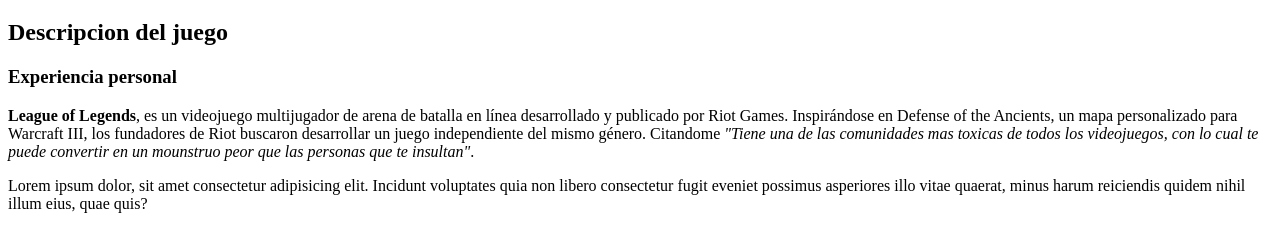
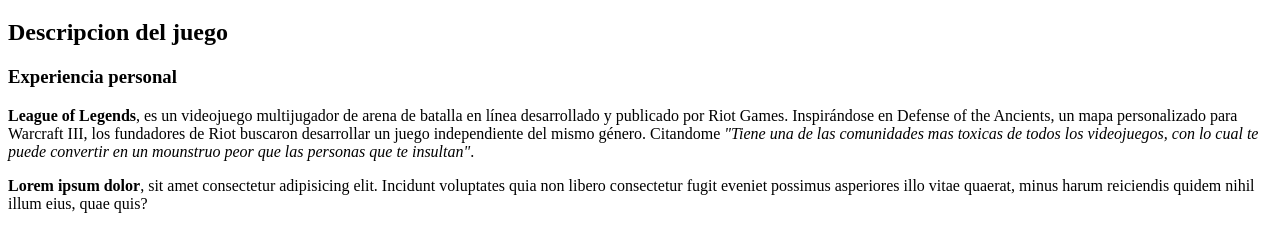
Before and after one commit to DiegoRedondo1702/working-with-Text, a plain HTML site: page index.html in a window 1280 px wide. Shown: the part 61-312 px from the top of the page. Drawn offline with Linux system fonts and the light colour scheme.

Commit message:
Add index.html

```diff
--- a/index.html
+++ b/index.html
@@ -12,7 +12,7 @@
     <!-- Contenido del juego -->
     <p><strong>League of Legends</strong>, es un videojuego multijugador de arena de batalla en línea desarrollado y publicado por Riot Games. Inspirándose en Defense of the Ancients, un mapa personalizado para Warcraft III, los fundadores de Riot buscaron desarrollar un juego independiente del mismo género. Citandome <em>"Tiene una de las comunidades mas toxicas de todos los videojuegos, con lo cual te puede convertir en un mounstruo peor que las personas que te insultan"</em>.</p>
 
-    Lorem ipsum dolor, sit amet consectetur adipisicing elit. Incidunt voluptates quia non libero consectetur fugit eveniet possimus asperiores illo vitae quaerat, minus harum reiciendis quidem nihil illum eius, quae quis?
+    <p><strong>Lorem ipsum dolor</strong>, sit amet consectetur adipisicing elit. Incidunt voluptates quia non libero consectetur fugit eveniet possimus asperiores illo vitae quaerat, minus harum reiciendis quidem nihil illum eius, quae quis?</p>
 
 
 
```
